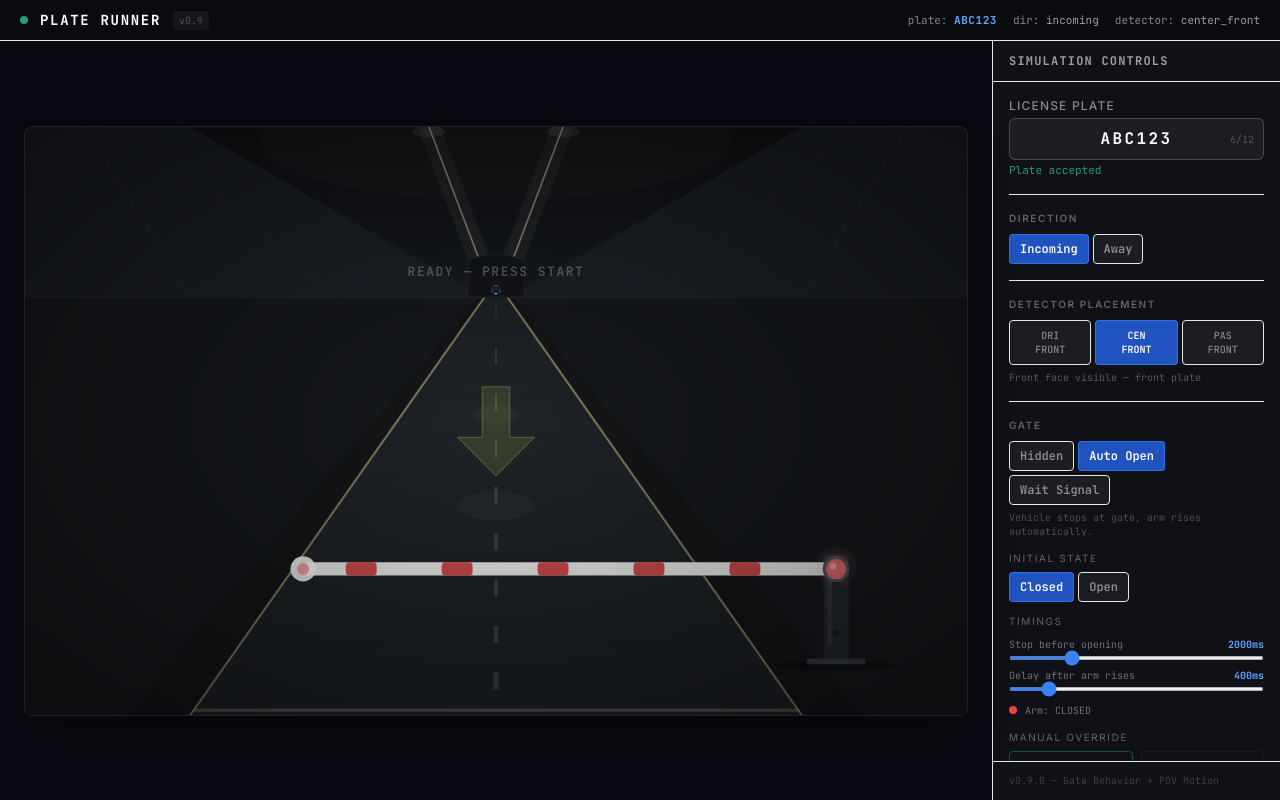
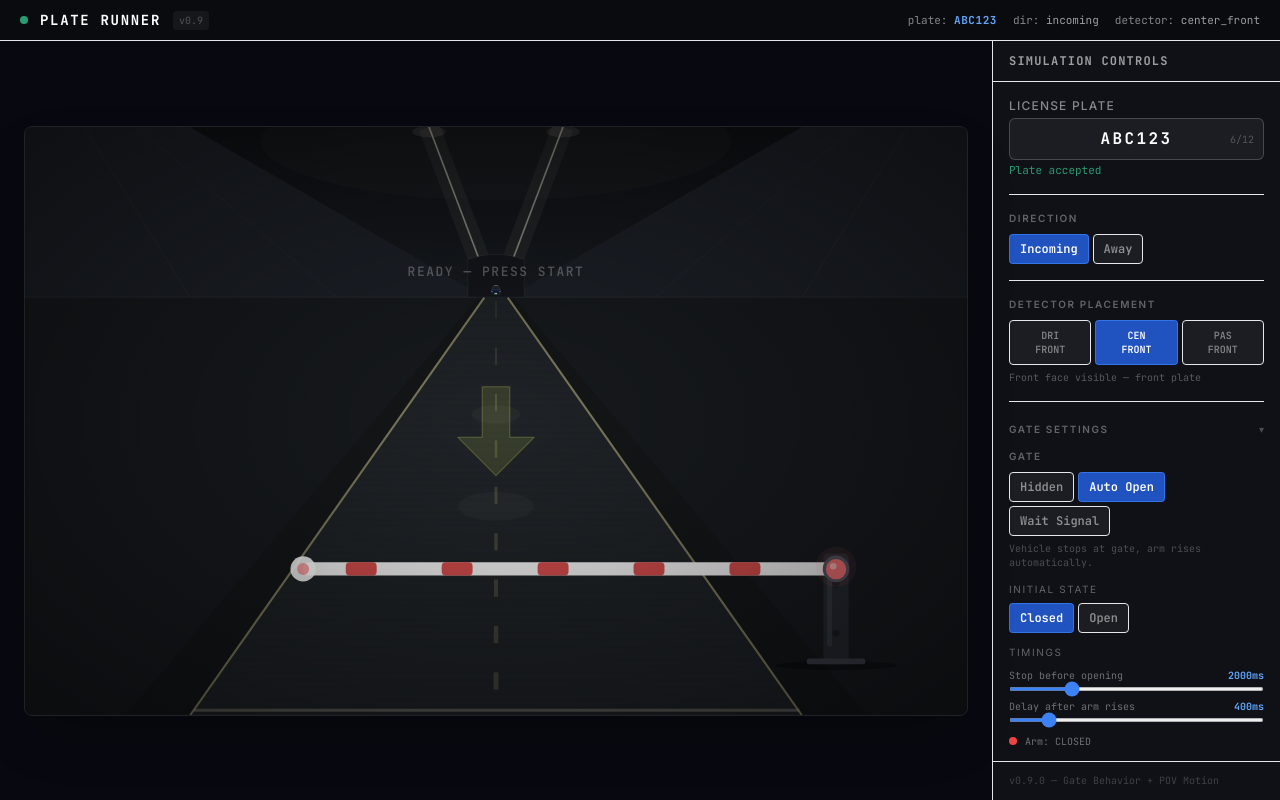
Before and after one commit to SamAnalist/plate-runner-2, a React (Vite) app in the folder apps/web/: page / in a window 1280 px wide. Built offline with nearby package versions, Linux system fonts and the light colour scheme.

Commit message:
refactor: organize local product controls

```diff
--- a/apps/web/src/components/controls/ControlPanel.tsx
+++ b/apps/web/src/components/controls/ControlPanel.tsx
@@ -473,16 +473,20 @@
 
         <Divider />
 
-        {/* ── Gate ───────────────────────────────────────────────────────── */}
+        {/* ── Gate Settings ─────────────────────────────────────────────── */}
+        <CollapsibleSection title="Gate Settings" defaultOpen>
           <GateSection
             config={config}
             onConfigChange={onConfigChange}
             simulation={simulation}
           />
+        </CollapsibleSection>
 
         <Divider />
 
-        {/* ── Vehicle Color ──────────────────────────────────────────────── */}
+        {/* ── Visual Settings (vehicle color + speed) ─────────────────────── */}
+        <CollapsibleSection title="Visual Settings" defaultOpen>
+          <div className="flex flex-col gap-4">
             <div>
               <SectionLabel>Vehicle Color</SectionLabel>
               <div className="flex flex-wrap gap-2">
@@ -503,10 +507,9 @@
               )}
             </div>
 
-        <Divider />
-
-        {/* ── Speed ──────────────────────────────────────────────────────── */}
             <SpeedPhasesSection config={config} set={set} />
+          </div>
+        </CollapsibleSection>
 
         <Divider />
 
```
Lines whose indentation alone changed are shown as unchanged.
